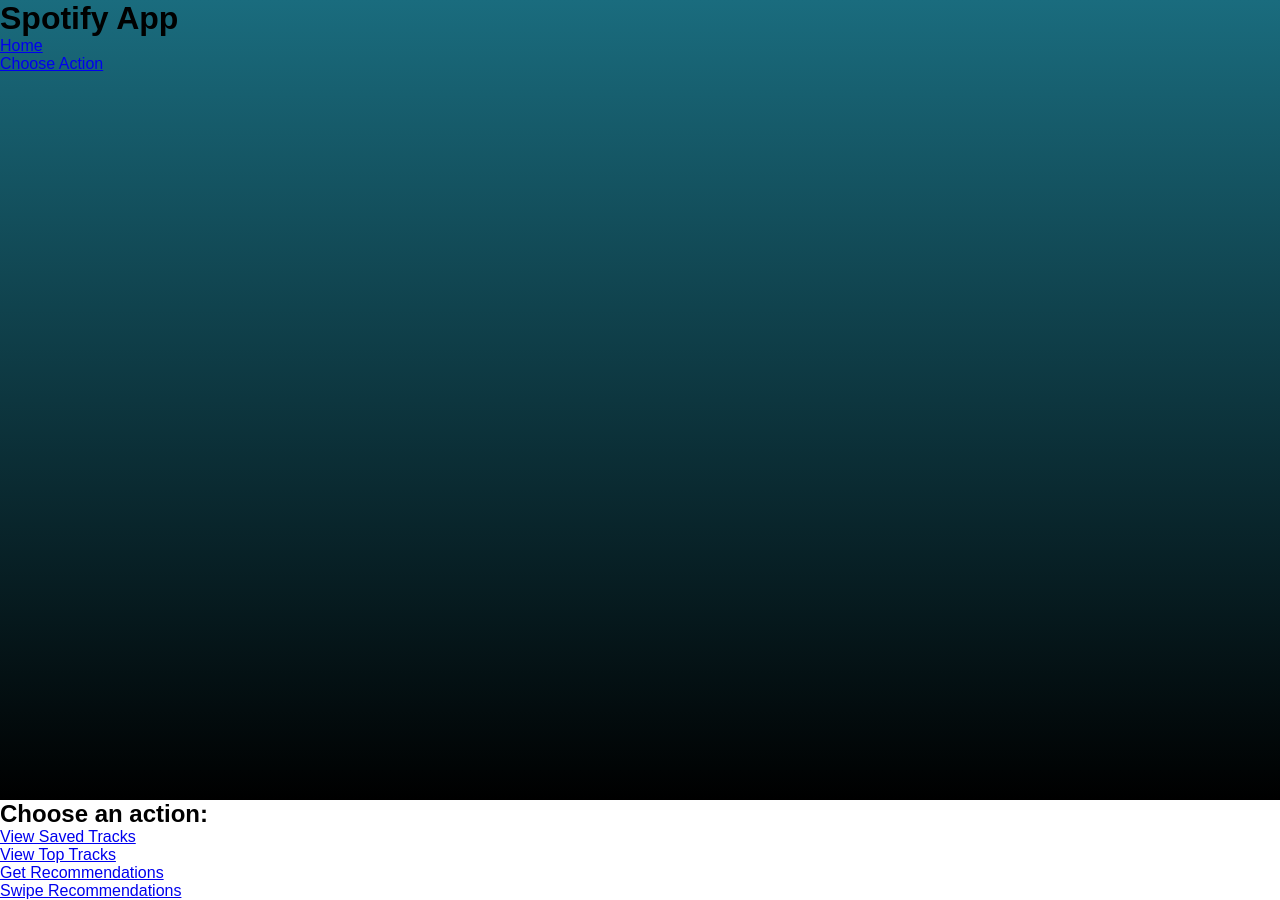
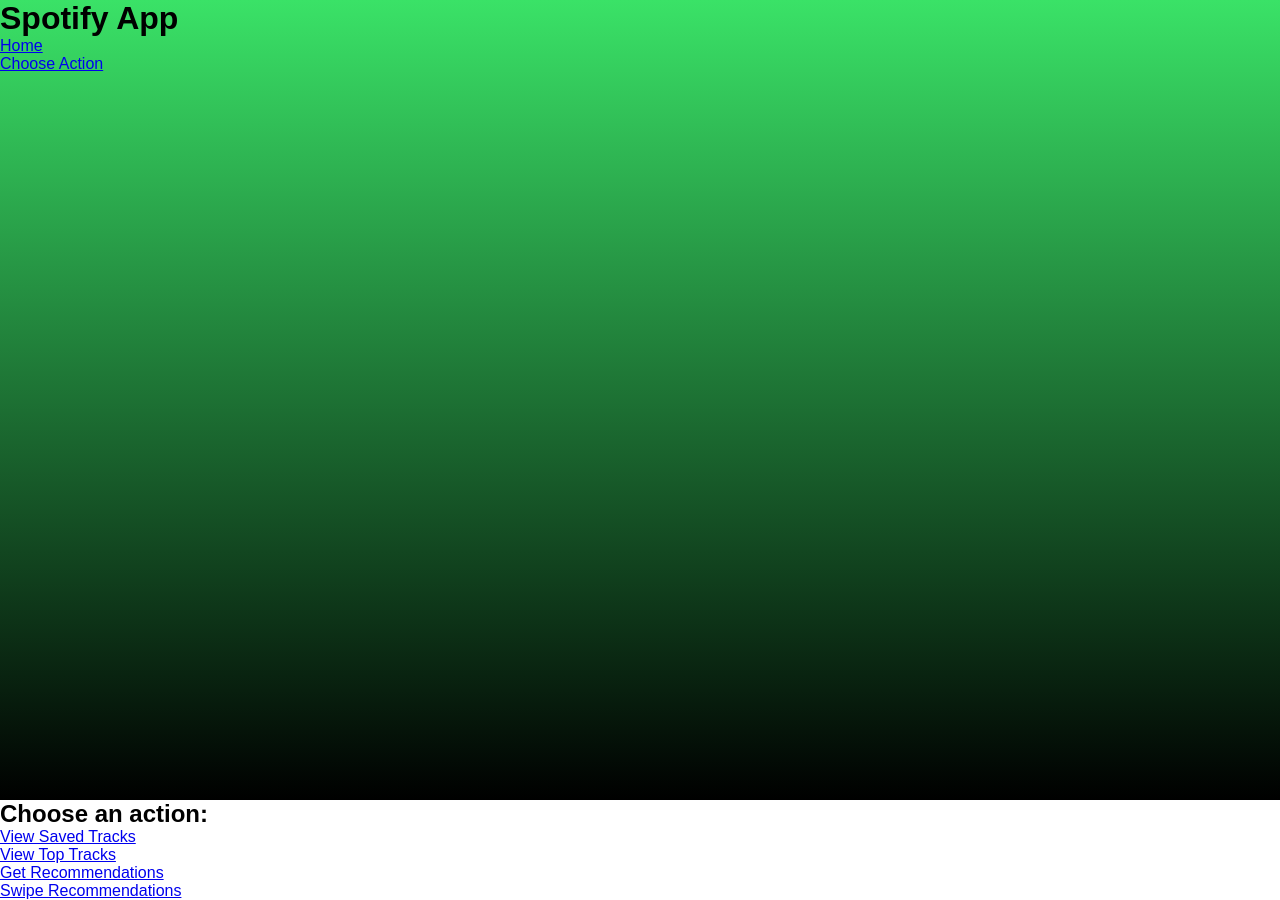
Before and after one commit to germanbursetromero/SongSwiper, a Flask app: page /chooseAction in a window 1280 px wide. Run offline with Flask 3, Linux system fonts and the light colour scheme.

Commit message:
loading issue

```diff
--- a/app.py
+++ b/app.py
@@ -176,7 +176,7 @@ def swipeRecommendations():
         top_tracks = []
         iteration = 0
         while True:
-            items = sp.current_user_top_tracks(limit=10, offset=iteration * 50)["items"]
+            items = sp.current_user_top_tracks(limit=1)["items"]
             iteration += 1
             top_tracks += items
             if iteration >= 50 or len(items) == 0:
--- a/static/css/style.css
+++ b/static/css/style.css
@@ -9,5 +9,5 @@
     height: 100vh;
     position: relative;
     overflow-y: auto;
-    background: linear-gradient(to bottom, #1a6c7e, #000000)
+    background: linear-gradient(to bottom, #3ae267, #000000)
 }
```
